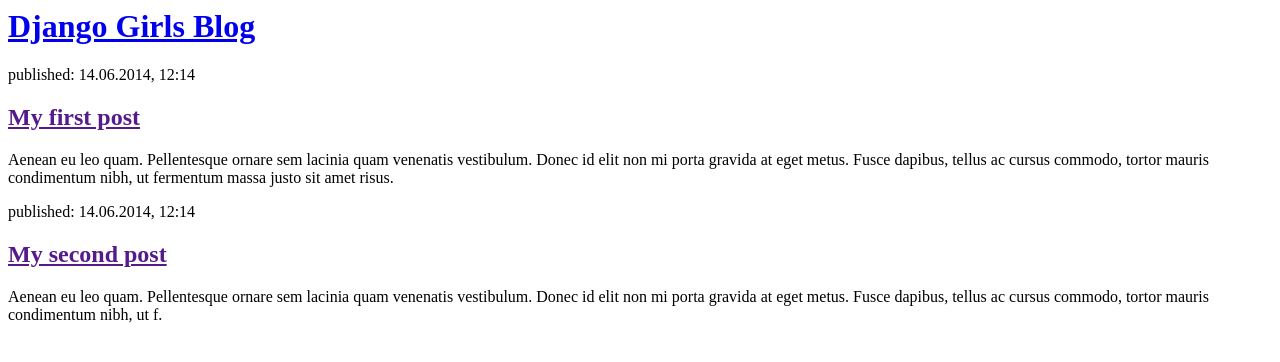
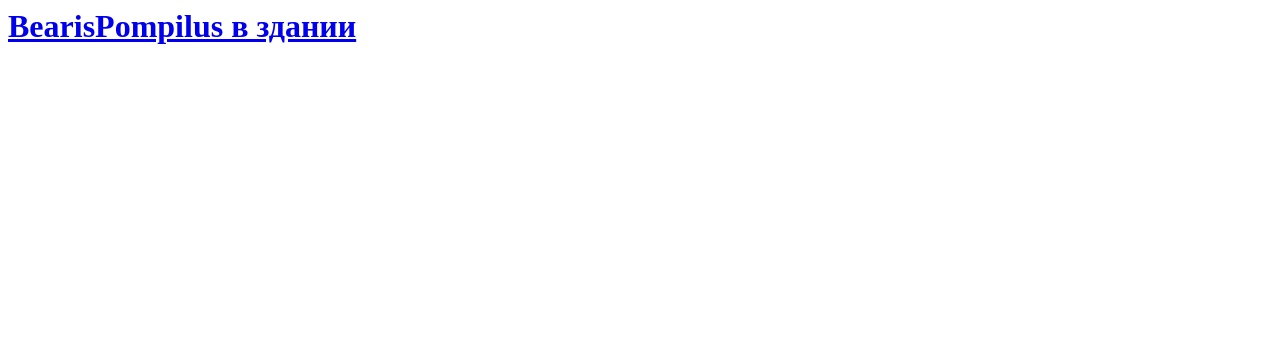
Before and after one commit to temes00/Django, a Django app: page / in a window 1280 px wide. Shown: the top 362 px of the page. Run offline with Django 3.2, Linux system fonts and the light colour scheme.

Commit message:
first html

```diff
--- a/blog/templates/blog/post_list.html
+++ b/blog/templates/blog/post_list.html
@@ -1,22 +1,10 @@
 <html>
     <head>
-        <title>Django Girls blog</title>
+        <title>BearisPompilus в здании</title>
     </head>
     <body>
         <div>
-            <h1><a href="/">Django Girls Blog</a></h1>
-        </div>
-
-        <div>
-            <p>published: 14.06.2014, 12:14</p>
-            <h2><a href="">My first post</a></h2>
-            <p>Aenean eu leo quam. Pellentesque ornare sem lacinia quam venenatis vestibulum. Donec id elit non mi porta gravida at eget metus. Fusce dapibus, tellus ac cursus commodo, tortor mauris condimentum nibh, ut fermentum massa justo sit amet risus.</p>
-        </div>
-
-        <div>
-            <p>published: 14.06.2014, 12:14</p>
-            <h2><a href="">My second post</a></h2>
-            <p>Aenean eu leo quam. Pellentesque ornare sem lacinia quam venenatis vestibulum. Donec id elit non mi porta gravida at eget metus. Fusce dapibus, tellus ac cursus commodo, tortor mauris condimentum nibh, ut f.</p>
+            <h1><a href="/">BearisPompilus в здании</a></h1>
         </div>
     </body>
 </html>
```
